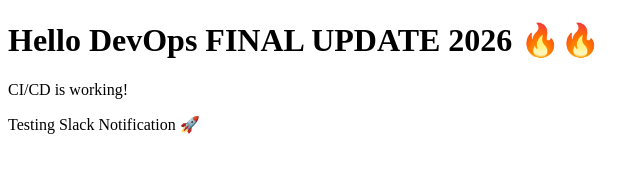
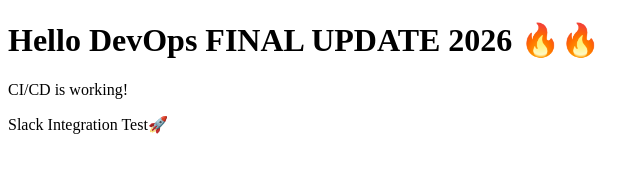
Before and after one commit to ByteDeva/devops-webapp, a plain HTML site: page index.html in a window 1280 px wide. Shown: the full height of the page, 0-640 px from the left. Drawn offline with Linux system fonts and the light colour scheme.

Commit message:
Testing Slack integration

```diff
--- a/index.html
+++ b/index.html
@@ -6,6 +6,6 @@
 <body>
     <h1>Hello DevOps FINAL UPDATE 2026 🔥🔥</h1>
     <p>CI/CD is working!</p>
-    <p>Testing Slack Notification 🚀</p>
+    <p>Slack Integration Test🚀</p>
 </body>
 </html>
```
